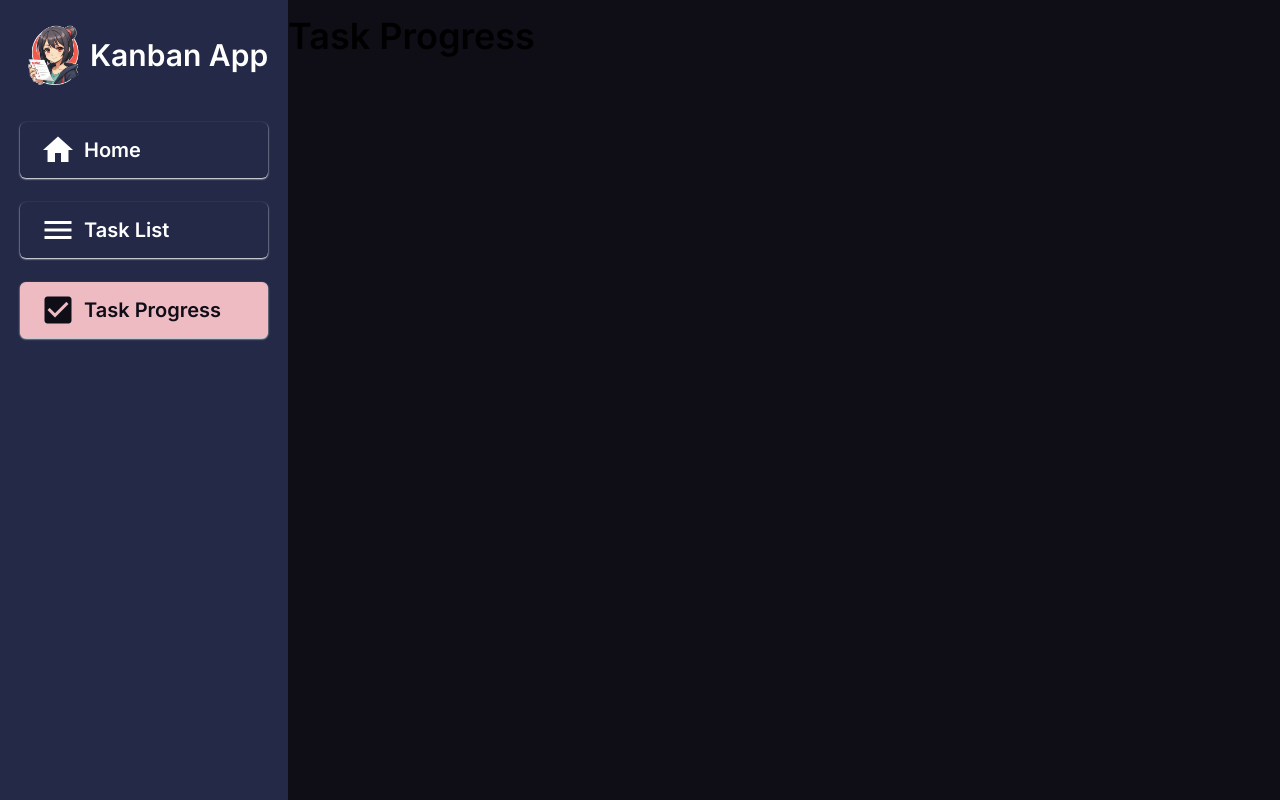
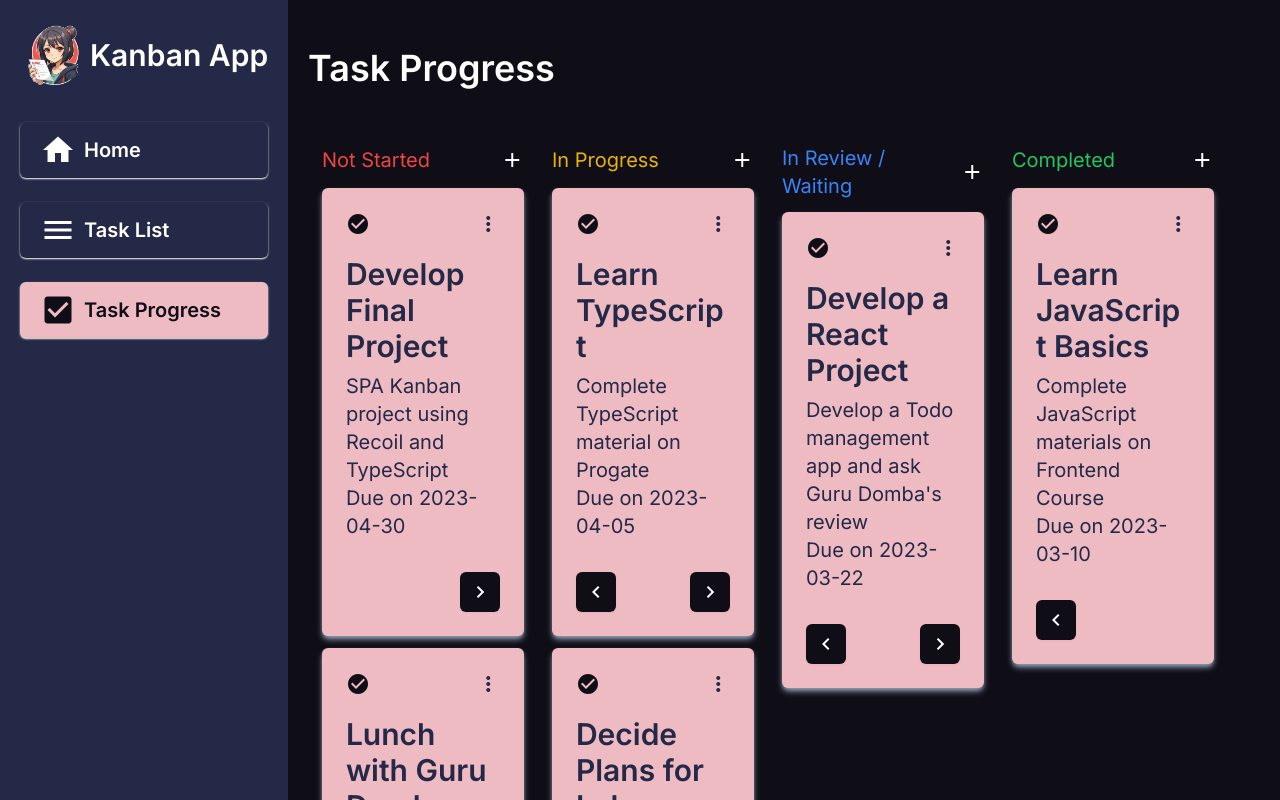
Before and after one commit to Araryarch/kanban, a React (Vite) app: page /task-progress in a window 1280 px wide. Shown: the top 800 px of the page. Built offline with nearby package versions, Linux system fonts and the light colour scheme.

Commit message:
finish task progress

```diff
--- a/src/App.tsx
+++ b/src/App.tsx
@@ -3,6 +3,7 @@
 import SideMenu from './Components/Sidemenu'
 import TaskSummary from './features/tasks/Components/TaskSummary'
 import TaskList from './features/tasks/Components/TaskList/TaskList'
+import TaskProgress from './features/tasks/Components/TaskProgress/TaskProgress'
 
 const App = () => {
   return (
@@ -32,7 +33,7 @@
             element={
               <div className="flex">
                 <SideMenu />
-                <h1>Task Progress</h1>
+                <TaskProgress />
               </div>
             }
           />
--- /dev/null
+++ b/src/features/tasks/Components/TaskProgress/TaskCard.tsx
@@ -0,0 +1,39 @@
+import type { Task } from '../../../../types'
+
+interface TaskCardProps {
+  task: Task
+}
+
+const getArrowPositionStyle = (progressOrder: number): string => {
+  const justifyContentValue: 'justify-end' | 'justify-between' =
+    progressOrder === 1 ? 'justify-end' : 'justify-between'
+  return `flex ${justifyContentValue}`
+}
+
+const TaskCard = ({ task }: TaskCardProps): JSX.Element => {
+  return (
+    <div className="taskCard">
+      <div className="taskIcons">
+        <div className="material-icons text-[#0f0e17]">check_circle</div>
+        <div className="material-icons menuIcons">more_vert</div>
+      </div>
+      <p className="cardTitle font-semibold">{task.title}</p>
+      <div>
+        <p>{task.detail}</p>
+      </div>
+      <div className="cardDetail">
+        <p>Due on {task.dueDate}</p>
+      </div>
+      <div className={getArrowPositionStyle(task.progressOrder)}>
+        {task.progressOrder !== 1 && (
+          <button className="material-icons cardIcons">chevron_left</button>
+        )}
+        {task.progressOrder !== 4 && (
+          <button className="material-icons cardIcons">chevron_right</button>
+        )}
+      </div>
+    </div>
+  )
+}
+
+export default TaskCard
--- /dev/null
+++ b/src/features/tasks/Components/TaskProgress/TaskColumn.tsx
@@ -0,0 +1,39 @@
+import TaskCard from './TaskCard'
+import type { Task } from '../../../../types'
+
+interface TaskColumnProps {
+  columnTitle: string
+  tasks: Task[]
+}
+
+const titleColor = (columnTitle: string): JSX.Element => {
+  if (columnTitle === 'Not Started') {
+    return <span className="text-red-500">Not Started</span>
+  } else if (columnTitle === 'In Progress') {
+    return <span className="text-yellow-500">In Progress</span>
+  } else if (columnTitle === 'In Review / Waiting') {
+    return <span className="text-blue-500">In Review / Waiting</span>
+  } else if (columnTitle === 'Completed') {
+    return <span className="text-green-500">Completed</span>
+  } else {
+    return <span>{columnTitle}</span>
+  }
+}
+
+const TaskColumn = ({ columnTitle, tasks }: TaskColumnProps): JSX.Element => {
+  return (
+    <div className="w-[22%]">
+      <div className="p-[0px 4px] flex items-center justify-between">
+        <h2 className="text-xl text-white">{titleColor(columnTitle)}</h2>{' '}
+        <div className="material-icons cursor-pointer text-2xl text-white">add</div>
+      </div>
+      <div>
+        {tasks.map((task: Task) => {
+          return <TaskCard key={task.id} task={task} />
+        })}
+      </div>
+    </div>
+  )
+}
+
+export default TaskColumn
--- /dev/null
+++ b/src/features/tasks/Components/TaskProgress/TaskProgress.tsx
@@ -0,0 +1,33 @@
+import { useRecoilValue } from 'recoil'
+import {
+  notStartedTasksSelector,
+  inProgressTasksSelector,
+  waitingTasksSelector,
+  completedTasksSelector,
+} from '../../TaskSelectors'
+import TaskColumn from './TaskColumn'
+import type { Task } from '../../../../types'
+
+const TaskProgress = (): JSX.Element => {
+  const notStartedTasks: Task[] = useRecoilValue(notStartedTasksSelector)
+
+  const inProgressTasks: Task[] = useRecoilValue(inProgressTasksSelector)
+
+  const waitingTasks: Task[] = useRecoilValue(waitingTasksSelector)
+
+  const completedTasks: Task[] = useRecoilValue(completedTasksSelector)
+
+  return (
+    <div className="task-container">
+      <h1 className="task-title">Task Progress</h1>
+      <div className="flex justify-around">
+        <TaskColumn columnTitle="Not Started" tasks={notStartedTasks} />
+        <TaskColumn columnTitle="In Progress" tasks={inProgressTasks} />
+        <TaskColumn columnTitle="In Review / Waiting" tasks={waitingTasks} />
+        <TaskColumn columnTitle="Completed" tasks={completedTasks} />
+      </div>
+    </div>
+  )
+}
+
+export default TaskProgress
--- a/src/features/tasks/TaskSelectors.ts
+++ b/src/features/tasks/TaskSelectors.ts
@@ -2,20 +2,46 @@
 import { tasksState } from './TaskAtoms'
 import type { Task } from '../../types'
 
+const filterTasksByProgressOrder = (tasks: Task[], progressOrder: number): Task[] => {
+  return tasks.filter((task) => task.progressOrder === progressOrder)
+}
+
 export const uncompletedTasksSelector = selector<Task[]>({
-  key: 'uncompleted_tasks',
+  key: 'uncompleted_tasksSelector',
   get: ({ get }) => {
-    return get(tasksState).filter((task) => {
-      return task.progressOrder !== 4
-    })
+    const tasks = get(tasksState)
+    return filterTasksByProgressOrder(tasks, 1)
   },
 })
 
 export const completedTasksSelector = selector<Task[]>({
-  key: 'completed_tasks',
+  key: 'completed_tasksSelector',
   get: ({ get }) => {
-    return get(tasksState).filter((task) => {
-      return task.progressOrder === 4
-    })
+    const tasks = get(tasksState)
+    return filterTasksByProgressOrder(tasks, 4)
   },
 })
+
+export const notStartedTasksSelector = selector<Task[]>({
+  key: 'not_started_tasksSelector',
+  get: ({ get }) => {
+    const tasks = get(tasksState)
+    return filterTasksByProgressOrder(tasks, 1)
+  },
+})
+
+export const inProgressTasksSelector = selector<Task[]>({
+  key: 'inProgress_tasksSelector',
+  get: ({ get }) => {
+    const tasks = get(tasksState)
+    return filterTasksByProgressOrder(tasks, 2)
+  },
+})
+
+export const waitingTasksSelector = selector<Task[]>({
+  key: 'waiting_tasksSelector',
+  get: ({ get }) => {
+    const tasks = get(tasksState)
+    return filterTasksByProgressOrder(tasks, 3)
+  },
+})
--- a/src/index.css
+++ b/src/index.css
@@ -88,6 +88,24 @@
   .tableBodyprogress {
     @apply w-[15%] p-[16px];
   }
+  .taskCard {
+    @apply overflow-any relative my-3 rounded-md bg-[#eebbc3] p-6 text-xl text-[#232946] shadow-md shadow-slate-400;
+  }
+  .taskIcons {
+    @apply flex justify-between;
+  }
+  .menuIcons {
+    @apply cursor-pointer;
+  }
+  .cardTitle {
+    @apply mt-3 py-2 text-3xl;
+  }
+  .cardDetail {
+    @apply mb-8;
+  }
+  .cardIcons {
+    @apply rounded-md bg-[#0f0e17] p-2 text-white shadow-sm transition-all duration-200 ease-in-out hover:bg-slate-800;
+  }
 }
 
 * {
--- a/src/types/index.ts
+++ b/src/types/index.ts
@@ -1,7 +1,3 @@
-export interface CSSProperties {
-  [key: string]: React.CSSProperties
-}
-
 export interface Task {
   id: number
   title: string
```
